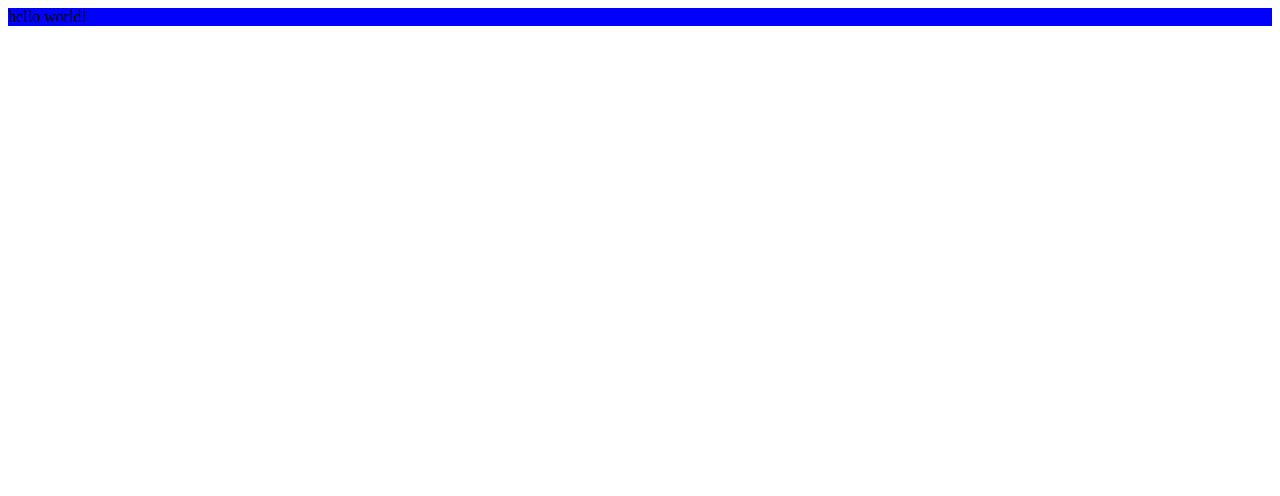
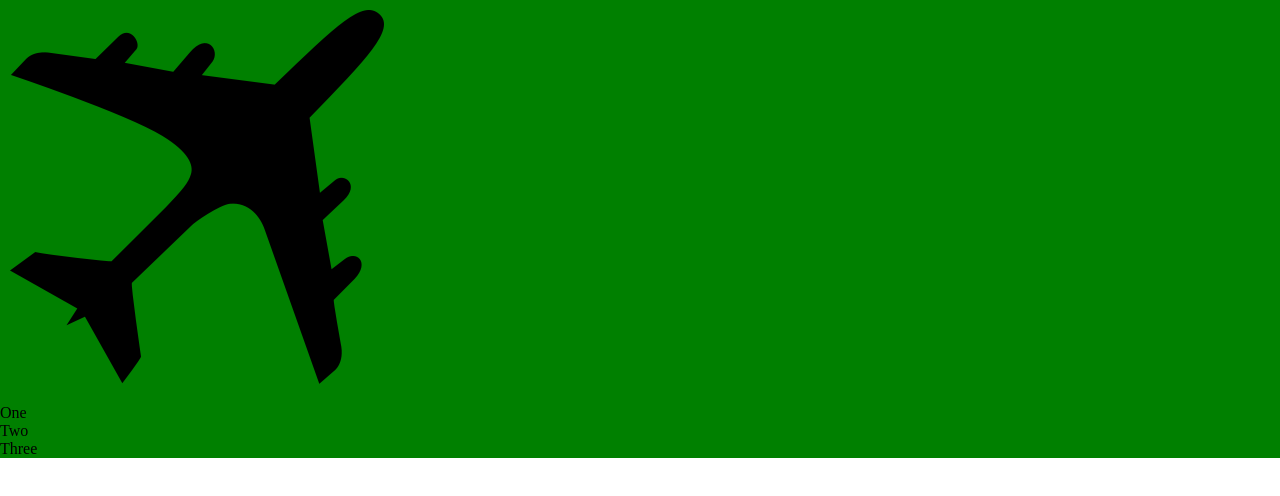
Before and after one commit to neat-consulting/neat-website, a React app: page / in a window 1280 px wide. Shown: the top 496 px of the page. Built offline with nearby package versions, Linux system fonts and the light colour scheme.

Commit message:
restructuring

```diff
--- a/package.json
+++ b/package.json
@@ -25,9 +25,7 @@
   "dependencies": {
     "express": "^4.14.1",
     "react": "^15.4.2",
-    "react-dom": "^15.4.2",
-    "react-redux": "^5.0.2",
-    "redux": "^3.6.0"
+    "react-dom": "^15.4.2"
   },
   "devDependencies": {
     "babel-core": "^6.22.1",
@@ -35,6 +33,7 @@
     "babel-preset-es2015": "^6.22.0",
     "babel-preset-react": "^6.22.0",
     "css-loader": "^0.26.1",
+    "file-loader": "^0.10.0",
     "node-sass": "^4.5.0",
     "sass-loader": "^5.0.1",
     "style-loader": "^0.13.1",
--- /dev/null
+++ b/src/components/Nav/Nav.jsx
@@ -0,0 +1,21 @@
+import React, { Component } from 'react';
+import './Nav.scss';
+
+class Nav extends Component {
+  render() {
+    return (
+      <nav>
+        <a href="www.neat-consulting.com">
+          <img src="images/icon.png" />
+        </a>
+        <ul>
+          <li>One</li>
+          <li>Two</li>
+          <li>Three</li>
+        </ul>
+      </nav>
+    )
+  }
+}
+
+export default Nav;
--- /dev/null
+++ b/src/components/Nav/Nav.scss
@@ -0,0 +1,3 @@
+nav {
+  background: green;
+}
--- a/src/containers/App/App.jsx
+++ b/src/containers/App/App.jsx
@@ -1,11 +1,12 @@
 import React, { Component } from 'react';
+import Nav from '../../components/Nav/Nav';
 import './App.scss';
 
 class App extends Component {
   render() {
     return (
       <div className="app">
-        hello world!
+        <Nav />
       </div>
     )
   }
--- a/src/containers/App/App.scss
+++ b/src/containers/App/App.scss
@@ -1,3 +1,4 @@
-.app {
-  background: blue;
-}
+ * {
+   margin: 0;
+   padding: 0;
+ }
--- a/webpack.config.js
+++ b/webpack.config.js
@@ -24,6 +24,10 @@ module.exports = {
       {
         test: /\.s?css$/,
         loader: ['style-loader', 'css-loader', 'sass-loader']
+      },
+      {
+        test: /\.png$|\.jpe?g$/,
+        loader: 'file-loader'
       }
     ]
   },
```
Also changed, not shown: src/images/icon.png (added), src/images/sky.jpg (added).
